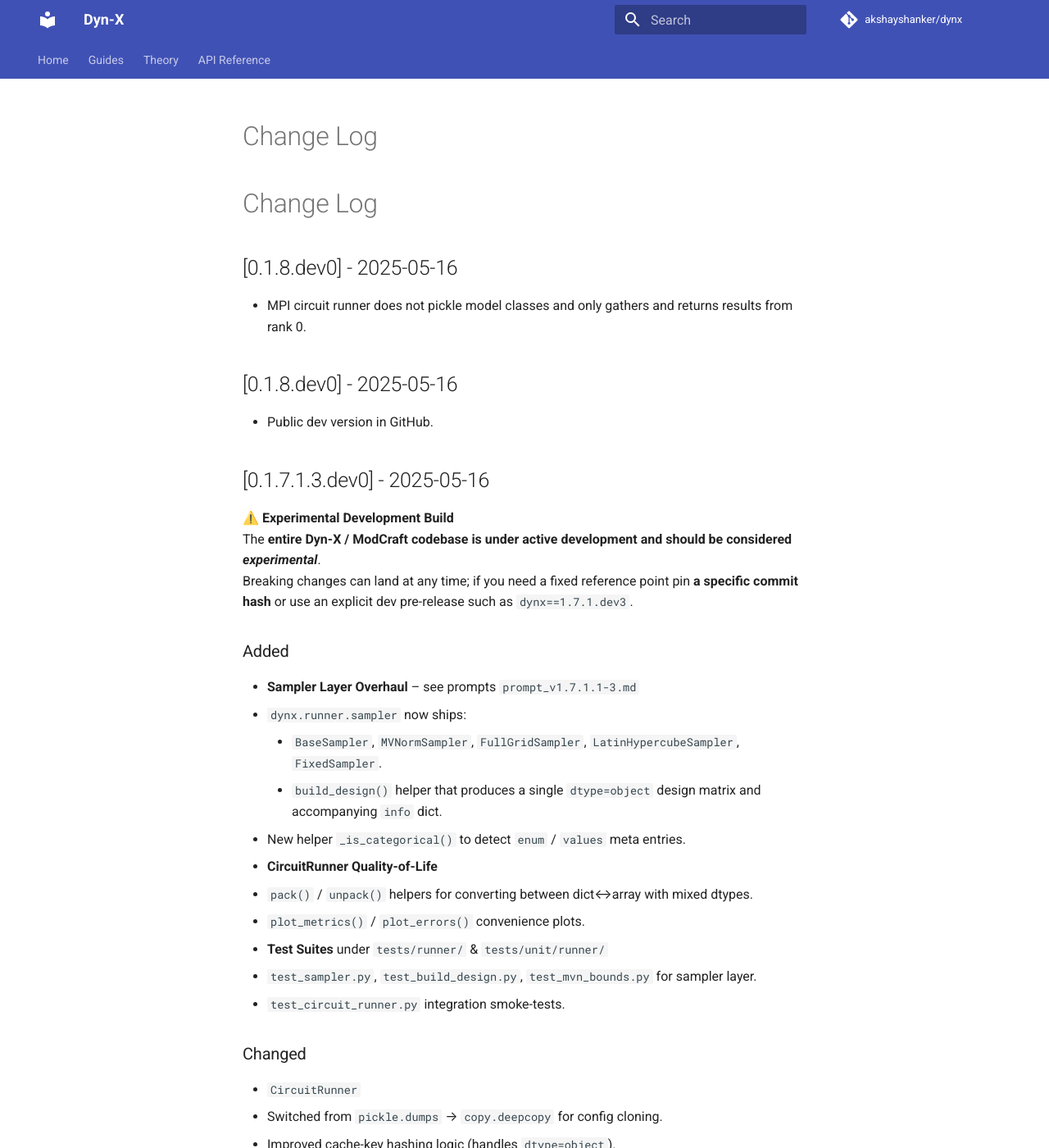
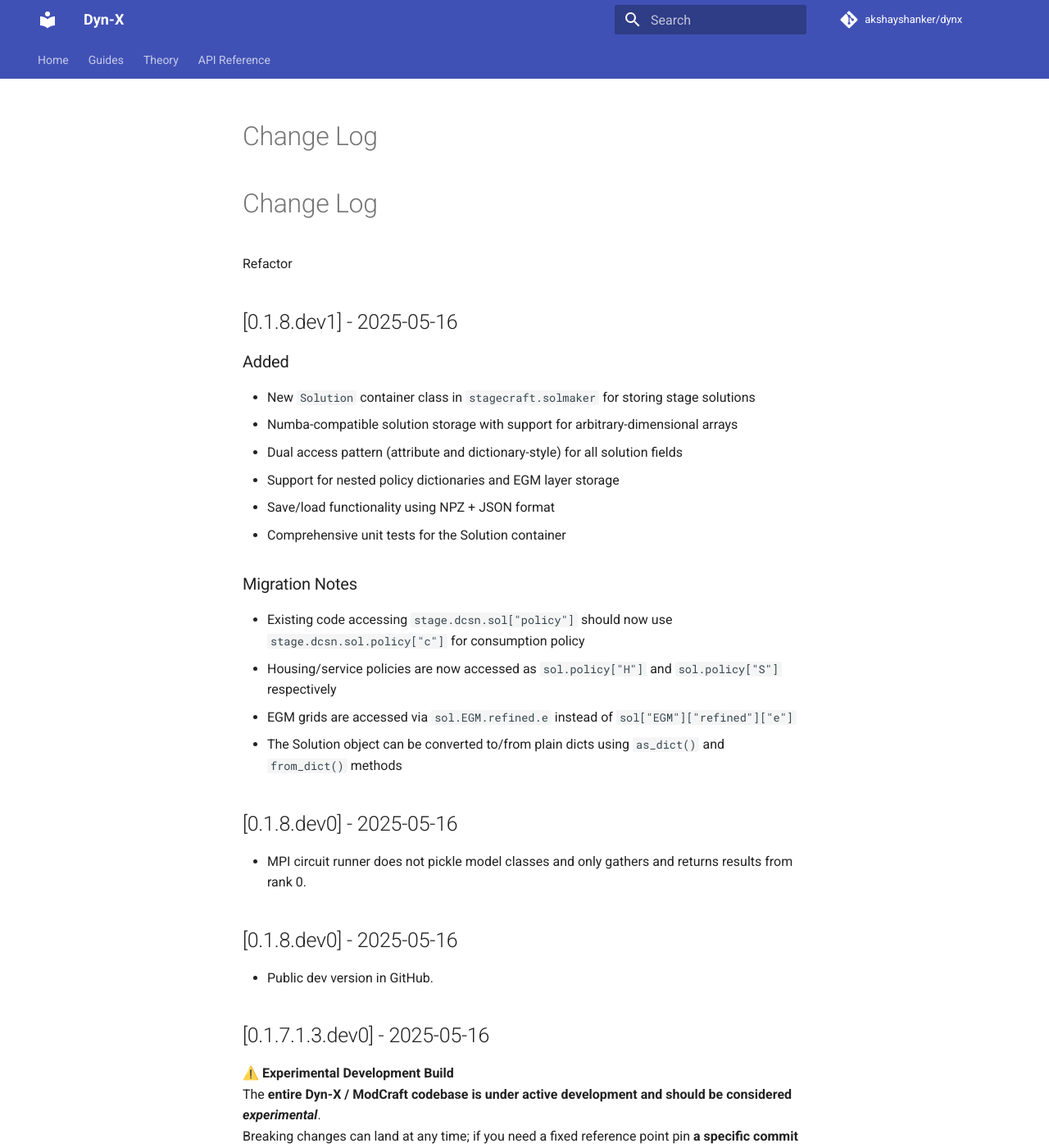
Before and after one commit to econ-ark/DynX, an MkDocs documentation site: the page built from docs/changelog/CHANGELOG.md, in a window 1280 px wide and 1400 px high. Shown: the whole window at 82% size. Built offline with MkDocs 1.6.1 and Material for MkDocs 9.7.7, drawn with Linux system fonts in a browser that asks for light colours; comment, search, counter and statistics services are not loaded; the version menu is left out.

Commit message:
changelog

```diff
--- a/docs/changelog/CHANGELOG.md
+++ b/docs/changelog/CHANGELOG.md
@@ -1,6 +1,25 @@
 # Change Log
 
 # Change Log
+
+Refactor
+## [0.1.8.dev1] - 2025-05-16
+
+### Added
+* New `Solution` container class in `stagecraft.solmaker` for storing stage solutions
+* Numba-compatible solution storage with support for arbitrary-dimensional arrays
+* Dual access pattern (attribute and dictionary-style) for all solution fields
+* Support for nested policy dictionaries and EGM layer storage
+* Save/load functionality using NPZ + JSON format
+* Comprehensive unit tests for the Solution container
+
+
+
+### Migration Notes
+* Existing code accessing `stage.dcsn.sol["policy"]` should now use `stage.dcsn.sol.policy["c"]` for consumption policy
+* Housing/service policies are now accessed as `sol.policy["H"]` and `sol.policy["S"]` respectively
+* EGM grids are accessed via `sol.EGM.refined.e` instead of `sol["EGM"]["refined"]["e"]`
+* The Solution object can be converted to/from plain dicts using `as_dict()` and `from_dict()` methods
 
 ## [0.1.8.dev0] - 2025-05-16
 
--- a/dynx/__init__.py
+++ b/dynx/__init__.py
@@ -14,6 +14,8 @@
 # StageCraft components
 from dynx.stagecraft import Stage, ModelCircuit, Period
 from dynx.stagecraft.config_loader import initialize_model_Circuit
+from dynx.stagecraft.solmaker import Solution
+from dynx.stagecraft.saver import save_circuit, load_circuit
 
 # Runner components
 from dynx.runner import CircuitRunner, RunRecorder, mpi_map
@@ -24,7 +26,7 @@
     "CircuitBoard", "Perch", "Mover",
 
     # StageCraft
-    "Stage", "ModelCircuit", "Period", "initialize_model_Circuit",
+    "Stage", "ModelCircuit", "Period", "initialize_model_Circuit", "Solution", "save_circuit", "load_circuit",
 
     # Runner
     "CircuitRunner", "RunRecorder", "mpi_map",
```
